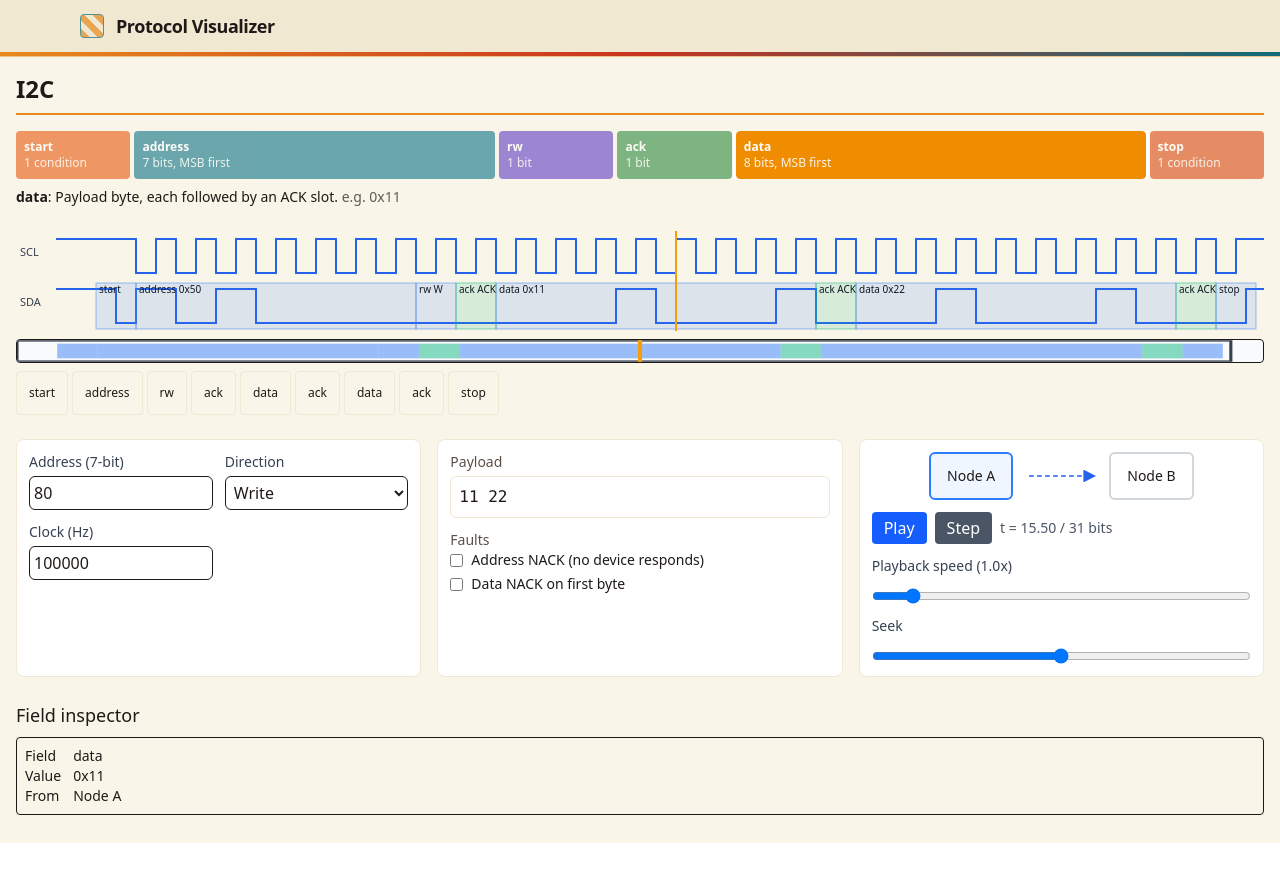
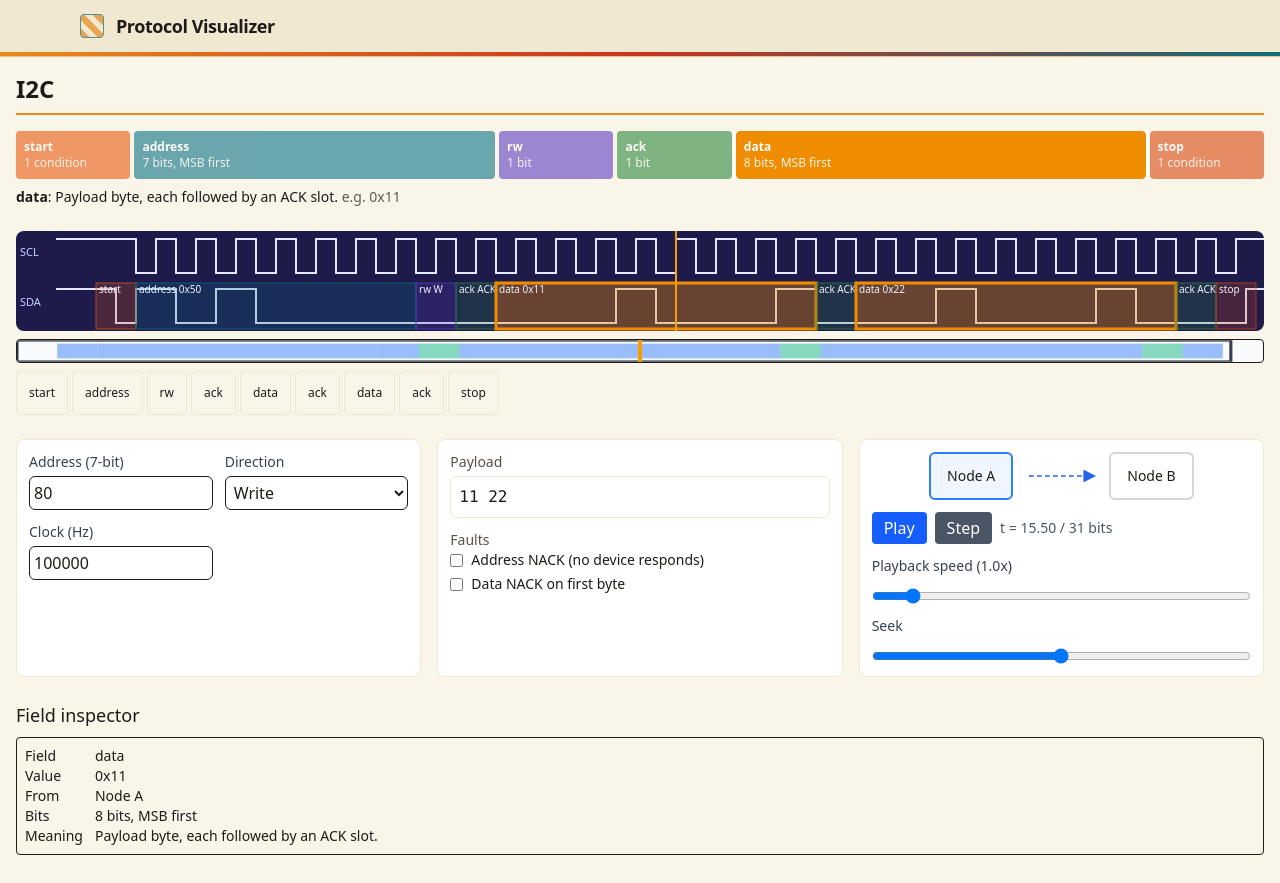
Before and after one commit to is-it-ayush/protocol_visualizer, a React (Vite) app: page /#/protocol/i2c in a window 1280 px wide. Both pictures are taken after a click on the icon 640 px from the left and 351 px from the top of the page. Before the commit the page ends 843 px from the top, so only its background shows below. Built offline with nearby package versions, Linux system fonts and the light colour scheme.

Commit message:
step 6: Color waveform spans by field and show field meaning in the inspector.
implementor: claude:claude-sonnet-5-5

```diff
--- a/src/components/FieldInspector.tsx
+++ b/src/components/FieldInspector.tsx
@@ -1,11 +1,14 @@
 import type { FieldSpan, ProtocolEvent } from '../core/types'
+import { fieldDoc } from '../protocols/fields'
 
 type Props = {
   span: FieldSpan | null
   events: ProtocolEvent[]
+  protocolId?: string
 }
 
-export function FieldInspector({ span, events }: Props) {
+export function FieldInspector({ span, events, protocolId }: Props) {
+  const doc = span && protocolId ? fieldDoc(protocolId, span.name) : undefined
   return (
     <div className="flex flex-col gap-3">
       <div className="rounded border p-2">
@@ -17,6 +20,14 @@ export function FieldInspector({ span, events }: Props) {
             <dd>{span.value ?? '-'}</dd>
             <dt className="font-medium">From</dt>
             <dd>Node {span.from}</dd>
+            {doc && (
+              <>
+                <dt className="font-medium">Bits</dt>
+                <dd>{doc.bits}</dd>
+                <dt className="font-medium">Meaning</dt>
+                <dd>{doc.meaning}</dd>
+              </>
+            )}
           </dl>
         ) : (
           <p className="text-sm text-gray-500">Hover or tap a field to inspect it.</p>
--- a/src/components/ProtocolView.tsx
+++ b/src/components/ProtocolView.tsx
@@ -99,7 +99,12 @@ export function ProtocolView({ protocol }: { protocol: Protocol }) {
         />
       </section>
       <section className="flex min-w-0 flex-col gap-2">
-        <Waveform timeline={timeline} playhead={pb.t} onViewport={setViewport} />
+        <Waveform
+          timeline={timeline}
+          playhead={pb.t}
+          selectedName={anatomyName ?? shown?.name ?? null}
+          onViewport={setViewport}
+        />
         <Minimap
           timeline={timeline}
           playhead={pb.t}
@@ -176,7 +181,7 @@ export function ProtocolView({ protocol }: { protocol: Protocol }) {
       </section>
       <section>
         <h2 className="mb-2 text-lg font-medium text-ink">Field inspector</h2>
-        <FieldInspector span={shown} events={timeline.events} />
+        <FieldInspector protocolId={protocol.id} span={shown} events={timeline.events} />
       </section>
     </div>
   )
--- a/src/components/Waveform.tsx
+++ b/src/components/Waveform.tsx
@@ -1,10 +1,12 @@
 import { useCallback, useEffect, useMemo, useRef, useState } from 'react'
 import * as d3 from 'd3'
 import type { Lane, Timeline, Transition } from '../core/types'
+import { fieldColor } from '../protocols/fields'
 
 const MARGIN = 40
 const LANE_H = 50
 const PAD = 8
+const CANVAS = '#1e1b4b'
 
 export type Viewport = { start: number; end: number }
 
@@ -12,6 +14,7 @@ type Props = {
   timeline: Timeline
   playhead: number
   pxPerBit?: number
+  selectedName?: string | null
   onViewport?: (v: Viewport) => void
 }
 
@@ -43,7 +46,7 @@ function stepPath(
   return { d, zeroY: lane.kind === 'analog' ? y(0) : null }
 }
 
-export function Waveform({ timeline, playhead, pxPerBit = 40, onViewport }: Props) {
+export function Waveform({ timeline, playhead, pxPerBit = 40, selectedName, onViewport }: Props) {
   const wrapRef = useRef<HTMLDivElement>(null)
   const svgRef = useRef<SVGSVGElement>(null)
   const [k, setK] = useState(1)
@@ -110,40 +113,51 @@ export function Waveform({ timeline, playhead, pxPerBit = 40, onViewport }: Prop
   }, [])
 
   return (
-    <div ref={wrapRef} className="max-w-full overflow-x-auto" onScroll={report}>
-      <svg ref={svgRef} width={width} height={height} style={{ touchAction: 'pan-y' }}>
+    <div ref={wrapRef} className="max-w-full overflow-x-auto rounded-lg" onScroll={report}>
+      <svg
+        ref={svgRef}
+        width={width}
+        height={height}
+        style={{ touchAction: 'pan-y', background: CANVAS }}
+      >
         {timeline.lanes.map((lane, i) => {
           const top = i * LANE_H
           const trs = timeline.transitions.filter((tr) => tr.lane === lane.id).sort((a, b) => a.t - b.t)
           const { d, zeroY } = stepPath(lane, trs, x, timeline.duration, top)
           return (
             <g key={lane.id} data-testid={`lane-${lane.id}`}>
-              <text x={4} y={top + LANE_H / 2} fontSize={11} fill="#374151">
+              <text x={4} y={top + LANE_H / 2} fontSize={11} fill="#c7d2fe">
                 {lane.label}
               </text>
               {zeroY !== null && (
-                <line x1={MARGIN} x2={width - MARGIN} y1={zeroY} y2={zeroY} stroke="#9ca3af" strokeDasharray="3 3" />
+                <line x1={MARGIN} x2={width - MARGIN} y1={zeroY} y2={zeroY} stroke="#6366f1" strokeDasharray="3 3" />
               )}
-              <path d={d} fill="none" stroke="#2563eb" strokeWidth={2} />
+              <path d={d} fill="none" stroke="#e0e7ff" strokeWidth={2} />
             </g>
           )
         })}
         {timeline.fieldSpans.map((f, i) => {
           const top = laneIndex(f.lane) * LANE_H
           const label = f.value !== undefined ? `${f.name} ${f.value}` : f.name
+          const color = fieldColor(f.name)
+          const isSelected = selectedName != null && f.name === selectedName
           return (
             <g key={i}>
               <rect
+                data-field={f.name}
+                data-color={color}
+                data-selected={isSelected ? 'true' : undefined}
                 x={x(f.start)}
                 y={top + 2}
                 width={Math.max(0, x(f.end) - x(f.start))}
                 height={LANE_H - 4}
-                fill={f.from === 'A' ? '#3b82f6' : '#10b981'}
-                fillOpacity={0.15}
-                stroke={f.from === 'A' ? '#3b82f6' : '#10b981'}
-                strokeOpacity={0.5}
+                fill={color}
+                fillOpacity={isSelected ? 0.35 : 0.22}
+                stroke={color}
+                strokeOpacity={isSelected ? 1 : 0.7}
+                strokeWidth={isSelected ? 3 : 1}
               />
-              <text x={x(f.start) + 3} y={top + 12} fontSize={10} fill="#111827">
+              <text x={x(f.start) + 3} y={top + 12} fontSize={10} fill="#eef2ff">
                 {label}
               </text>
             </g>
```
